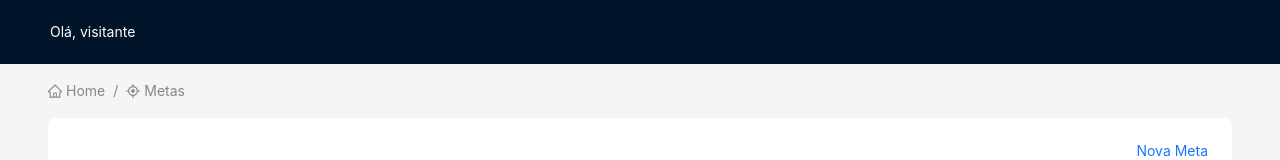
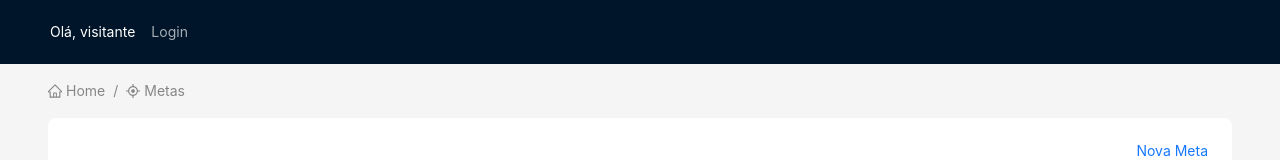
Before and after one commit to micaelomota/live-youtube-web-app, a React (Create React App) app in the folder frontend/: page / in a window 1280 px wide. Shown: the top 160 px of the page. Built offline with nearby package versions, Linux system fonts and the light colour scheme; no server answers; the database is empty.

Commit message:
Add the button signin and signout

```diff
--- a/frontend/package.json
+++ b/frontend/package.json
@@ -4,6 +4,7 @@
   "private": true,
   "dependencies": {
     "@ant-design/icons": "4.0.0",
+    "@babel/plugin-proposal-private-property-in-object": "^7.21.11",
     "@testing-library/jest-dom": "^5.17.0",
     "@testing-library/react": "^13.4.0",
     "@testing-library/user-event": "^13.5.0",
--- a/frontend/src/layout/AppLayout.tsx
+++ b/frontend/src/layout/AppLayout.tsx
@@ -1,7 +1,7 @@
 import React from "react";
 import { Breadcrumb, Layout, Menu, theme } from "antd";
 import { AimOutlined, HomeOutlined } from "@ant-design/icons";
-import { Outlet } from "react-router-dom";
+import { useNavigate, Outlet } from "react-router-dom";
 import packageJson from "../../package.json";
 import { useAuth } from "../context/AuthContext";
 import { auth } from "../config/firebase";
@@ -13,11 +13,20 @@ const { Header, Content, Footer } = Layout;
 //   label: `nav ${index + 1}`,
 // }));
 const items: any = [
-  // {
-  //   // logout
-  //   key: "logout",
-  //   label: "Logout",
-  // },
+  [
+    {
+      // logout
+      key: "logout",
+      label: "Logout",
+    }
+  ],
+  [
+    {
+      // login
+      key: "login",
+      label: "Login"
+    }
+  ]
 ];
 type BreadcrumbitemsType = {
   href: string;
@@ -44,6 +53,7 @@ const Breadcrumbitems: BreadcrumbitemsType[] = [
   },
 ];
 
+
 export const AppLayout: React.FC = () => {
   const {
     token: { colorBgContainer, borderRadiusLG },
@@ -53,9 +63,13 @@ export const AppLayout: React.FC = () => {
 
   const { user } = useAuth();
 
+  const navigate = useNavigate()
+
   const onClickMenuOption = (e: any) => {
     if (e.key === "logout") {
       auth.signOut();
+    } else if (e.key === "login") {
+      navigate("/auth/sign-in")
     }
   };
 
@@ -71,7 +85,7 @@ export const AppLayout: React.FC = () => {
           mode="horizontal"
           defaultSelectedKeys={["2"]}
           onClick={onClickMenuOption}
-          items={items}
+          items={user ? items[0] : items[1]}
           style={{ flex: 1, minWidth: 0 }}
         />
       </Header>
--- a/frontend/src/screens/signin/SignInScreen.tsx
+++ b/frontend/src/screens/signin/SignInScreen.tsx
@@ -1,25 +1,29 @@
 import { Button } from "antd";
 import { GoogleAuthProvider, signInWithPopup } from "firebase/auth";
 import { auth } from "../../config/firebase";
+import { useNavigate } from "react-router-dom";
 
 const onClickSignInWithGoogle = async () => {
   const provider = new GoogleAuthProvider();
   await signInWithPopup(auth, provider)
-    .then((result) => {
-      console.log(result);
-    })
+  .then((result) => {
+    console.log(result);
+  })
     .catch((error) => {
       console.log(error);
     });
 };
 
 export const SignInScreen = () => {
+  const navigate = useNavigate()
   return (
     <div>
       <h1>My App</h1>
       <p>Please sign-in:</p>
       {/* <StyledFirebaseAuth uiConfig={uiConfig} firebaseAuth={firebase.auth()} /> */}
-      <Button size="large" onClick={onClickSignInWithGoogle}>
+      <Button size="large" onClick={() => {
+        onClickSignInWithGoogle().then(() => navigate("/"))
+      }}>
         Sign in with Google
       </Button>
     </div>
```
Also changed, not shown: 1 other file (tests, documents, lock files or other folders).
